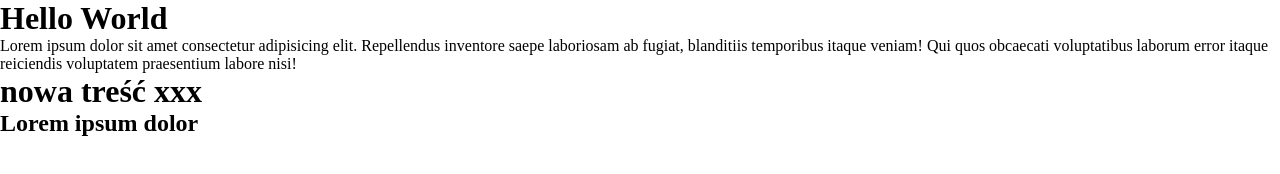
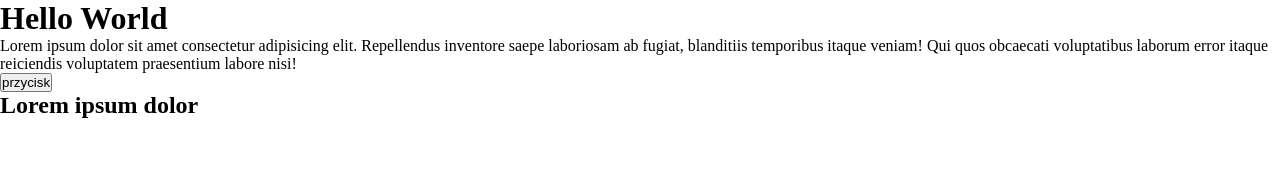
Before and after one commit to dawtom97/grid-repo, a plain HTML site: page index.html in a window 1280 px wide. Drawn offline with Linux system fonts and the light colour scheme.

Commit message:
h1 deleted

```diff
--- a/index.html
+++ b/index.html
@@ -11,7 +11,7 @@
         <h1>Hello World</h1>
         <p>Lorem ipsum dolor sit amet consectetur adipisicing elit. Repellendus inventore saepe laboriosam ab fugiat, blanditiis temporibus itaque veniam! Qui quos obcaecati voluptatibus laborum error itaque reiciendis voluptatem praesentium labore nisi!</p>
     </div>
-    <h1>nowa treść xxx</h1>
+    <button>przycisk</button>
     <h2>Lorem ipsum dolor</h2>
 
 </body>
```
